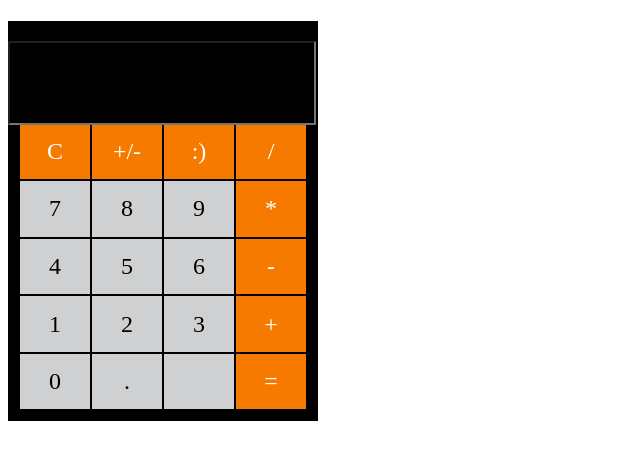
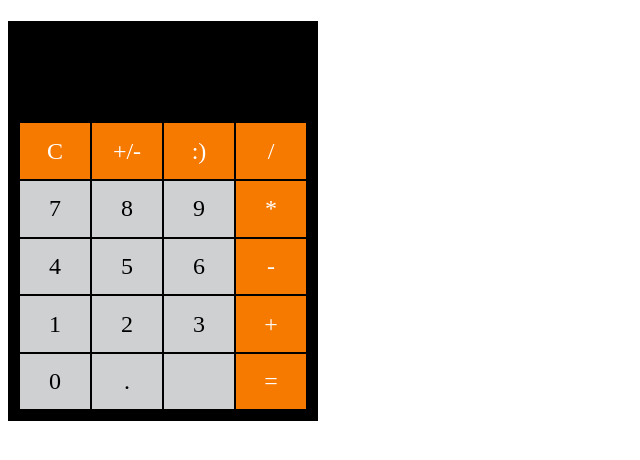
Before and after one commit to SondaSengupta/Calc, a website: page index.html in a window 1280 px wide. Shown: the whole page, without its empty margins (0-640 px from the left). Drawn offline with Linux system fonts and the light colour scheme.

Commit message:
Took border off input

```diff
--- a/main.css
+++ b/main.css
@@ -1,6 +1,6 @@
 @font-face {
     font-family: DigitalFont;
-    src: url(digital-7.ttf)
+    src: url(digital-7.ttf);
 }
 
 #wrapper {
@@ -19,6 +19,7 @@
     text-align: right;
     vertical-align: bottom;
     font-family: DigitalFont;
+    border: none;
 }
 
 input#displayoutput {
```
